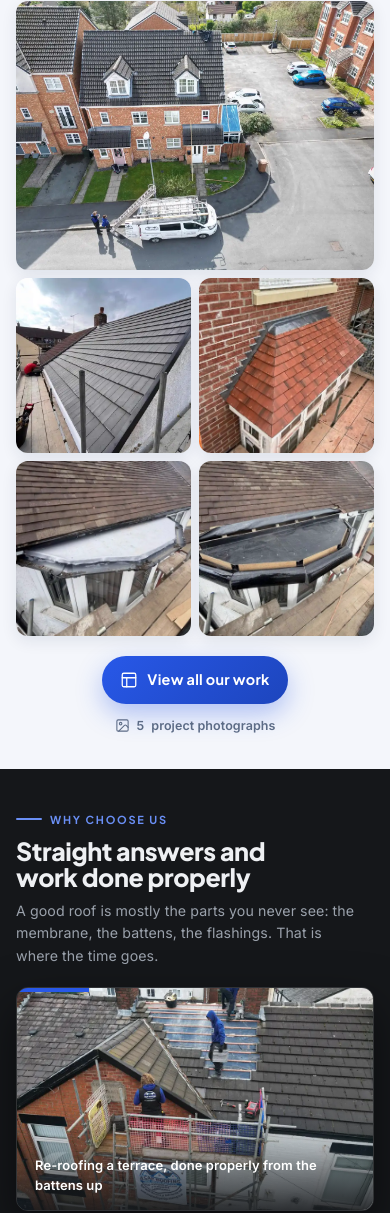
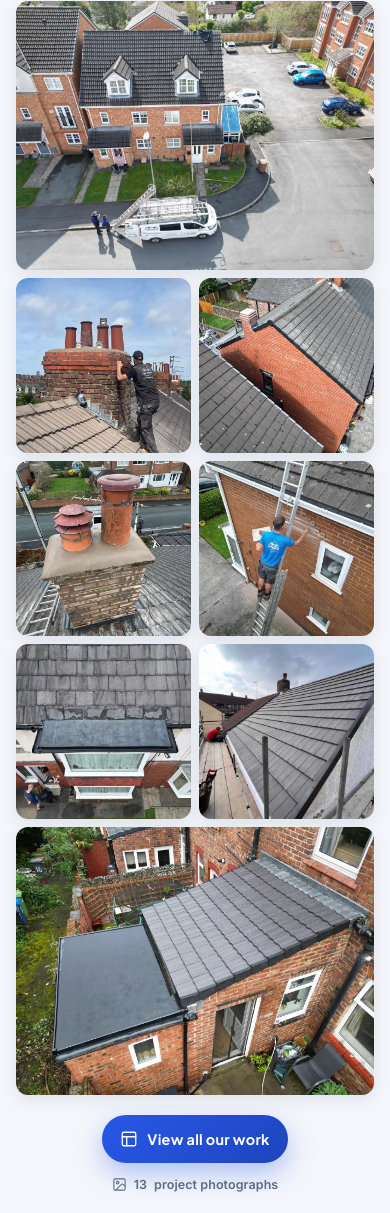
Before and after one commit to Innov8-workflows/ASAP-Roofing-Repairs, a plain HTML site: page index.html in a window 390 px wide. Shown: the part 3200-4413 px from the top of the page. Drawn offline with Linux system fonts and the light colour scheme.

Commit message:
Gallery: 8 new photos (assets-v2 1-8), two big tiles, 10 on desktop, 8 on phones, 13 in View all
Co-Authored-By: Claude Opus 5.5 <noreply@anthropic.com>

```diff
--- a/assets/site.css
+++ b/assets/site.css
@@ -822,6 +822,12 @@ form{background:var(--card);border:1px solid var(--card-line);border-radius:var(
 @media(max-width:680px){.brand .logo-mark{width:56px;height:40px}}
 
 
+      @media(max-width:680px){
+        .gal figure:nth-child(n+6){display:block}
+        .gal figure:nth-child(n+9){display:none}
+      }
+
+
 .why.why-ed{border-block:0}
 .why-ed-grid{display:grid;grid-template-columns:minmax(0,.92fr) minmax(0,1.08fr);gap:clamp(36px,6vw,88px);align-items:start}
 .why-ed-intro{position:sticky;top:104px}
--- a/index.html
+++ b/index.html
@@ -331,12 +331,32 @@
       <h2 class="title">Recent projects</h2>
       <p class="lede">Roofs we have repaired, rebuilt and replaced across the North West.</p>
     </div>
+    <!-- Gallery (Jay, 2026-10-02: "strengthen out the gallery", assets-v2 1-8 = n1-n8).
+         Desktop, 4 columns: two big tiles, so 10 photos fill a clean 4x4 - g9 big top left,
+         four beside it, then a row and a half with n1 big on the right. Phones show the
+         first 8 (big, three pairs, big). The last three are .more: only in View all.
+         The demo embeds lighter copies to stay under its 4 MB budget; the full site
+         overrides them with sharper files from Full Site/_src/media/gallery. -->
+    <style>
+      @media(max-width:680px){
+        .gal figure:nth-child(n+6){display:block}
+        .gal figure:nth-child(n+9){display:none}
+      }
+    </style>
     <div class="gal rv" id="gal">
       <figure class="big"><img loading="lazy" src="/ASAP-Roofing-Repairs/assets/g9.webp" alt="Aerial view of a new-build street, with the ASAP Roofing van and ladders on the road below"><figcaption>New-build street, van on site</figcaption></figure>
+      <figure><img loading="lazy" src="/ASAP-Roofing-Repairs/assets/n6.webp" alt="One of the ASAP Roofing team working on a brick chimney stack with four clay pots"><figcaption>Chimney stack work</figcaption></figure>
+      <figure><img loading="lazy" src="/ASAP-Roofing-Repairs/assets/n5.webp" alt="Grey tiled roof on a red-brick end terrace, seen from the air"><figcaption>Grey tiled terrace roof</figcaption></figure>
+      <figure><img loading="lazy" src="/ASAP-Roofing-Repairs/assets/n8.webp" alt="A brick chimney stack with clay pots and a cowl, seen from the roof"><figcaption>Chimney pots and cowl</figcaption></figure>
+      <figure><img loading="lazy" src="/ASAP-Roofing-Repairs/assets/n2.webp" alt="One of the ASAP Roofing team on a ladder at the gable end of a brick house"><figcaption>On the ladder at a gable end</figcaption></figure>
+      <figure><img loading="lazy" src="/ASAP-Roofing-Repairs/assets/n4.webp" alt="A flat roof over a bay window, seen from above"><figcaption>Bay window flat roof</figcaption></figure>
       <figure><img loading="lazy" src="/ASAP-Roofing-Repairs/assets/g2.webp" alt="Grey tiled gable roof just completed, scaffolding still in place"><figcaption>Grey tiled gable roof</figcaption></figure>
-      <figure><img loading="lazy" src="/ASAP-Roofing-Repairs/assets/g5.webp" alt="A small bay roof re-tiled in red tiles"><figcaption>Bay roof re-tiled</figcaption></figure>
-      <figure><img loading="lazy" src="/ASAP-Roofing-Repairs/assets/g6.webp" alt="Flat roof over a bay window with a new edge trim"><figcaption>Bay window flat roof</figcaption></figure>
-      <figure><img loading="lazy" src="/ASAP-Roofing-Repairs/assets/g8.webp" alt="A flat roof over a bay window being re-covered"><figcaption>Flat roof re-covered</figcaption></figure>
+      <figure class="big"><img loading="lazy" src="/ASAP-Roofing-Repairs/assets/n1.webp" alt="A rear extension with a flat roof beside a grey tiled lean-to roof, seen from the air"><figcaption>Extension flat roof and lean-to</figcaption></figure>
+      <figure><img loading="lazy" src="/ASAP-Roofing-Repairs/assets/n7.webp" alt="One of the ASAP Roofing team standing on the scaffold above a grey tiled roof on a street corner"><figcaption>On the scaffold, corner roof</figcaption></figure>
+      <figure><img loading="lazy" src="/ASAP-Roofing-Repairs/assets/n3.webp" alt="Aerial view of a street of semi-detached houses, with the ASAP Roofing van parked outside and ladders up"><figcaption>Van and ladders on site</figcaption></figure>
+      <figure class="more"><img loading="lazy" src="/ASAP-Roofing-Repairs/assets/g5.webp" alt="A small bay roof re-tiled in red tiles"><figcaption>Bay roof re-tiled</figcaption></figure>
+      <figure class="more"><img loading="lazy" src="/ASAP-Roofing-Repairs/assets/g6.webp" alt="Flat roof over a bay window with a new edge trim"><figcaption>Bay window flat roof</figcaption></figure>
+      <figure class="more"><img loading="lazy" src="/ASAP-Roofing-Repairs/assets/g8.webp" alt="A flat roof over a bay window being re-covered"><figcaption>Flat roof re-covered</figcaption></figure>
     </div>
 
     <div class="work-cta rv">
```
Also changed, not shown: assets/n1.webp (added), assets/n2.webp (added), assets/n3.webp (added), assets/n4.webp (added), assets/n5.webp (added), assets/n6.webp (added), assets/n7.webp (added), assets/n8.webp (added).
